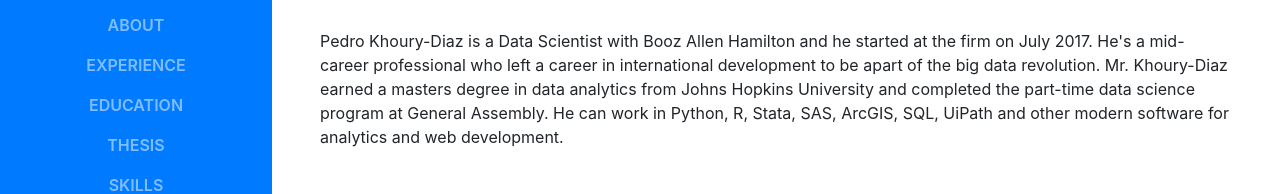
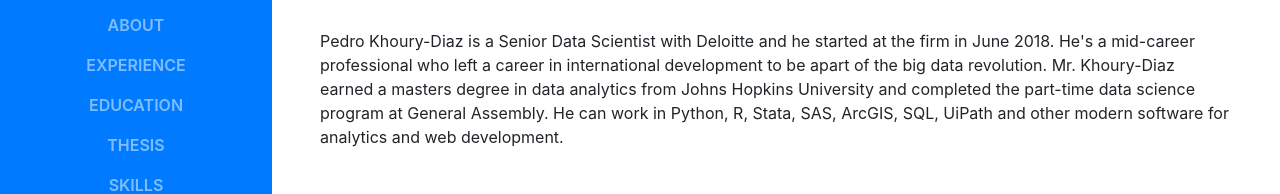
Before and after one commit to jerzeyguy384/jerzeyguy384.github.io, a website with bundled scripts: page index.html in a window 1280 px wide. Shown: the part 323-517 px from the top of the page. Built offline with nearby package versions, Linux system fonts and the light colour scheme; a web font is replaced by a local one.

Commit message:
senior ds

```diff
--- a/index.html
+++ b/index.html
@@ -77,7 +77,7 @@
           <div class="subheading mb-5">322 Todd Place NE · Washington, DC 20002 · (202) 492-2878 ·
             <a href="mailto:pedro.khoury@gmail.com">E-mail Me</a>
           </div>
-          <p class="mb-5">Pedro Khoury-Diaz is a Data Scientist with Booz Allen Hamilton and he started at the firm on July 2017. He's a mid-career professional who left a career in international development to be apart of the big data revolution. Mr. Khoury-Diaz earned a masters degree in data analytics from Johns Hopkins University and completed the part-time data science program at General Assembly. He can work in Python, R, Stata, SAS, ArcGIS, SQL, UiPath and other modern software for analytics and web development.</p>
+          <p class="mb-5">Pedro Khoury-Diaz is a Senior Data Scientist with Deloitte and he started at the firm in June 2018. He's a mid-career professional who left a career in international development to be apart of the big data revolution. Mr. Khoury-Diaz earned a masters degree in data analytics from Johns Hopkins University and completed the part-time data science program at General Assembly. He can work in Python, R, Stata, SAS, ArcGIS, SQL, UiPath and other modern software for analytics and web development.</p>
           <ul class="list-inline list-social-icons mb-0">
             <li class="list-inline-item">
               <a href="https://www.facebook.com/pedro.khoury.71">
```
